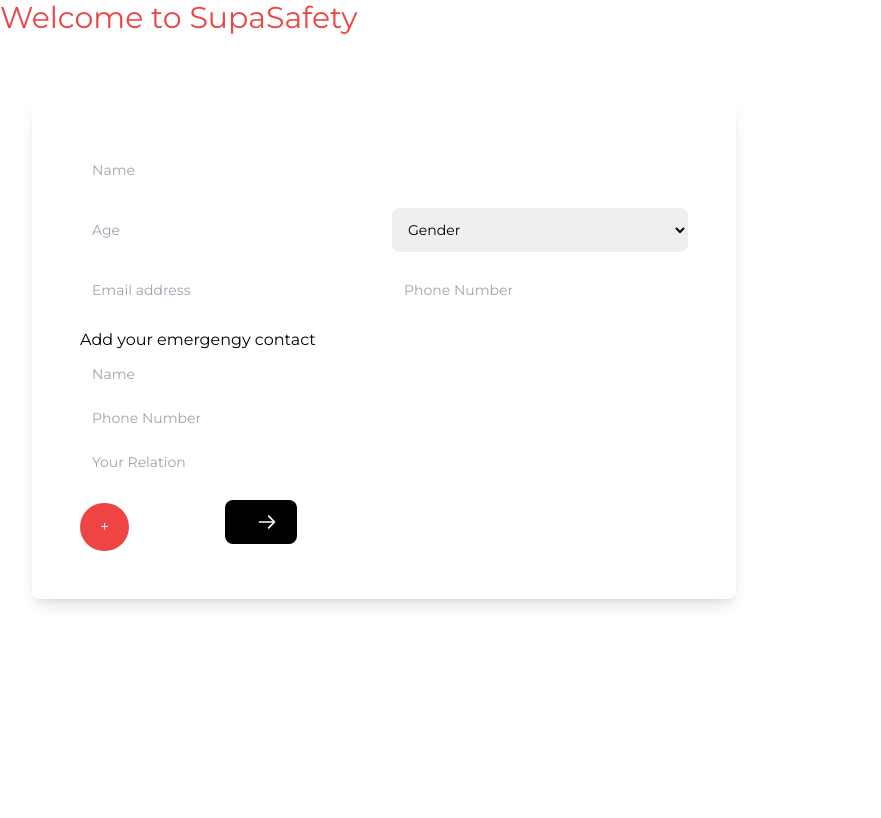
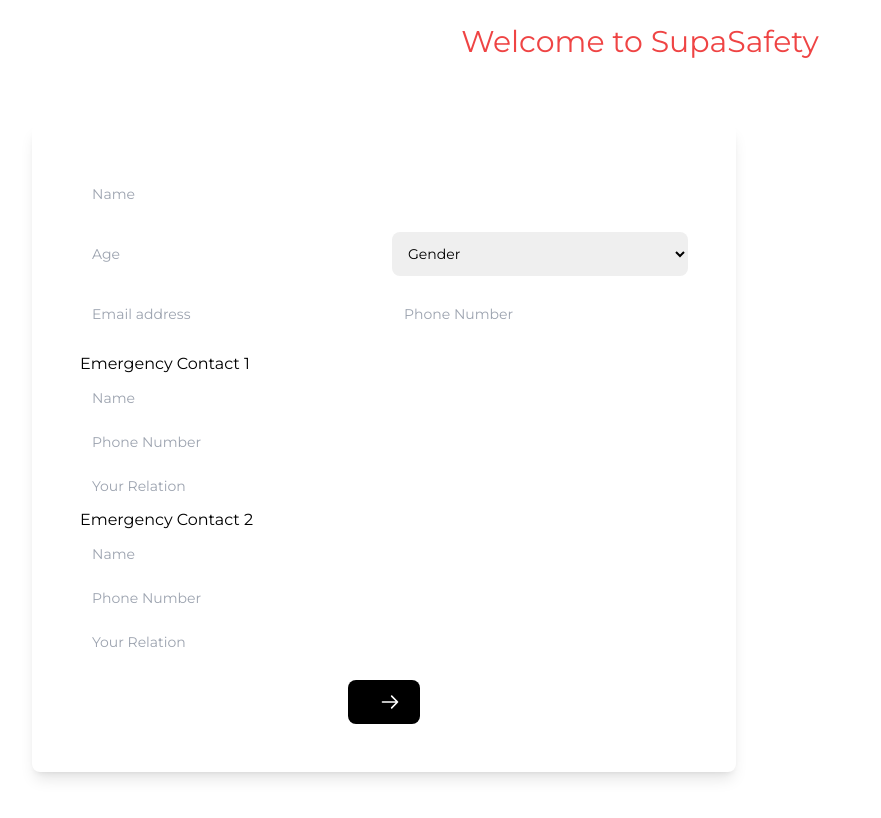
Before and after one commit to bhavya-giri/supasafety, a Next.js app: page /user-details in a window 1280 px wide. Shown: the top 818 px of the page, without its empty margins (0-881 px from the left). Built offline with nearby package versions, Linux system fonts and the light colour scheme; no server answers.

Commit message:
Two emergency contact and user details
http://localhost:3000/user-details

```diff
--- a/components/Details.js
+++ b/components/Details.js
@@ -1,18 +1,10 @@
-import React, { useState } from 'react'
-import { render } from 'react-dom'
+import React from 'react'
 import EmergencyContact from './EmergencyContact'
 
 const Details = () => {
-  const [numEmergency, setNumEmergency] =useState(1)
-  const handleAdd =()=>{
-    setNumEmergency(prev => prev+1);
-  }
 
- let render = []
- for(let el=0; el<numEmergency; el++ )
- render.push(<EmergencyContact/>)
 return (
-    <div>
+    <div className='pt-6 text-center'>
         <h1 className='text-3xl text-red-500'>Welcome to SupaSafety</h1>
 
 
@@ -81,18 +73,14 @@
           </div>
 
 
-<div className='mt-6'>
-<h2>Add your emergengy contact</h2>
-{render}
+<div className='mt-6 text-left'>
+<h2>Emergency Contact 1</h2>
+<EmergencyContact/>
+<h2>Emergency Contact 2</h2>
+<EmergencyContact/>
 </div>
           <div className="mt-4">
-          <button
-              onClick={handleAdd}
-              className="inline-flex items-center justify-center w-1/3 px-5 py-3 text-white bg-red-500 mr-24 rounded-3xl sm:w-auto"
-            >
 
-            +
-            </button>
             <button
               type="submit"
               className="inline-flex items-center justify-center w-1/3 px-5 py-3 text-white bg-black rounded-lg sm:w-auto"
```
